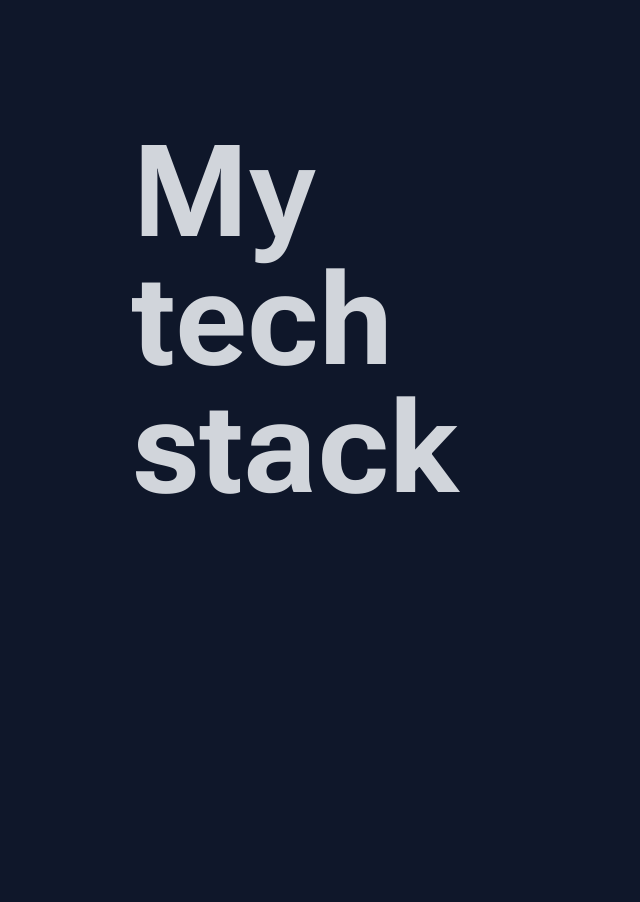
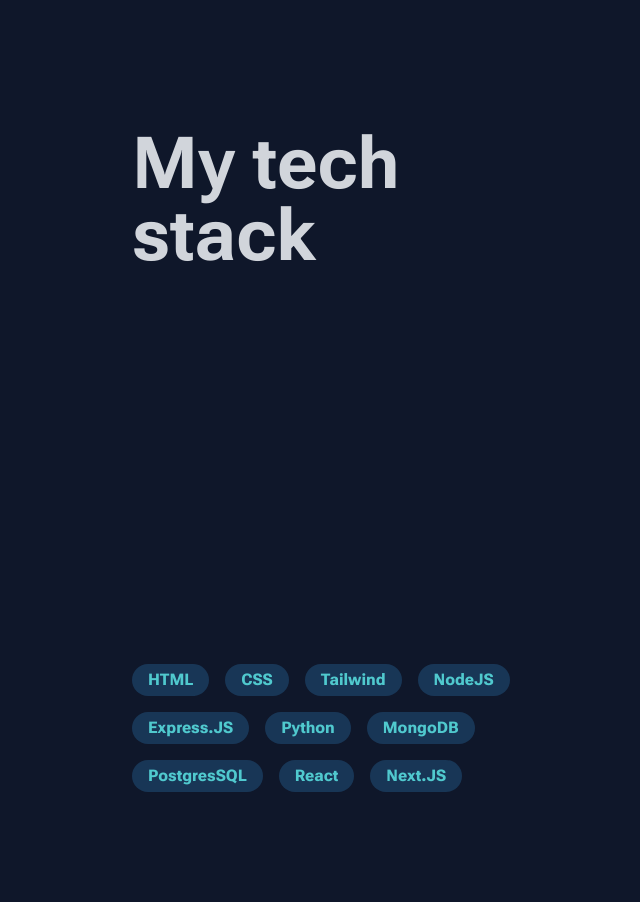
Before and after one commit to Dev750wala/PF, a React (Vite) app: page / in a window 1280 px wide. Shown: the part 800-1702 px from the top of the page, without its empty margins (568-1208 px from the left). Built offline with nearby package versions, Linux system fonts and the light colour scheme.

Commit message:
second commit

```diff
--- a/src/components/Right/Technologies2/Bar.jsx
+++ b/src/components/Right/Technologies2/Bar.jsx
@@ -6,7 +6,7 @@
 
         <div className='bg-transparent pl-4'>
             <div className='bg-transparent py-10 mb-10'>
-                <h3 className='bg-transparent font-bold text-gray-300 text-9xl'>My tech stack</h3>
+                <h3 className='bg-transparent font-bold text-gray-300 text-9xl lg:text-7xl'>My tech stack</h3>
             </div>
 
             <div className='bg-transparent flex flex-row flex-wrap justify-start items-center gap-3 my-56 py-32'>
```
